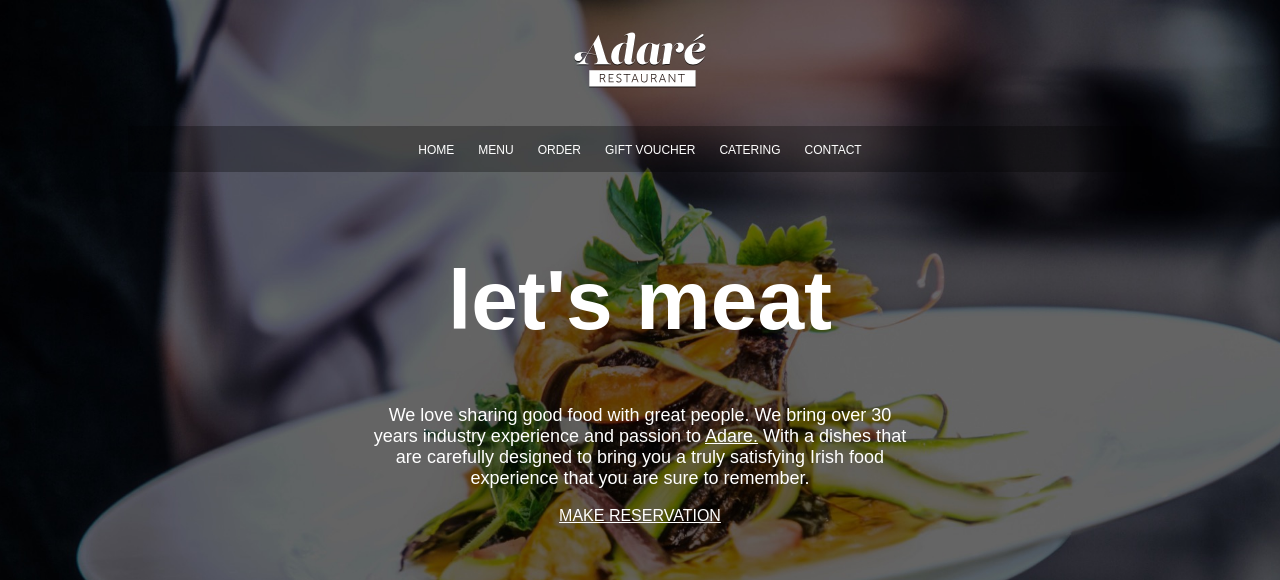
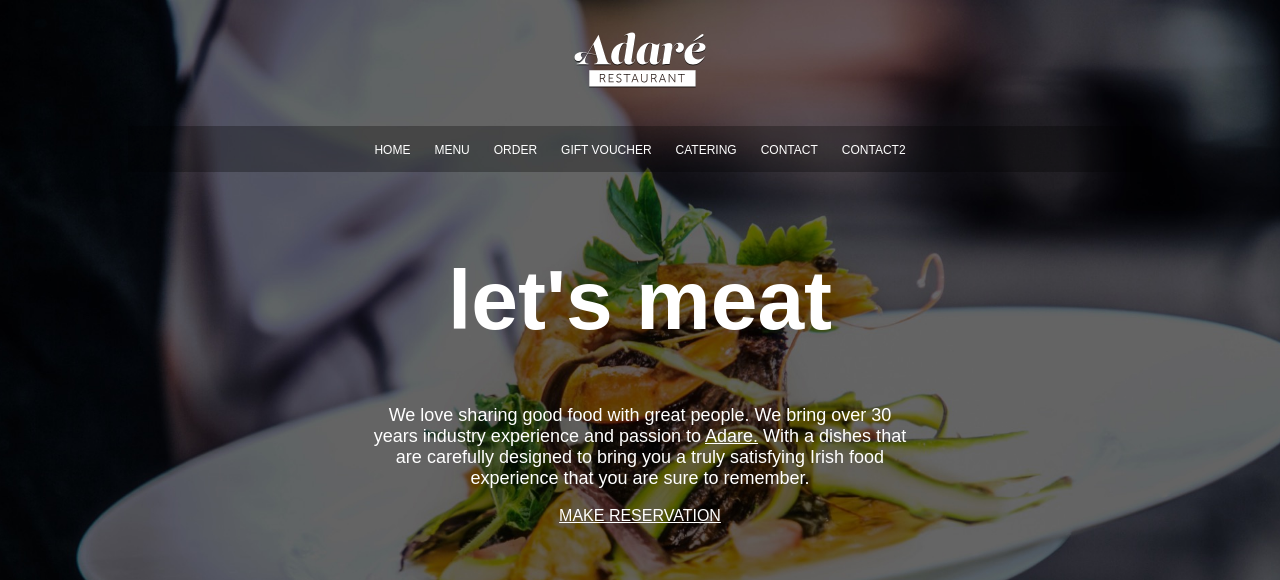
Before and after one commit to 4rh8/Project01, a plain HTML site: page index.html in a window 1280 px wide. Shown: the top 580 px of the page. Drawn offline with Linux system fonts and the light colour scheme.

Commit message:
Added Contact 2

```diff
--- a/index.html
+++ b/index.html
@@ -23,6 +23,7 @@
     <a href="#">GIFT VOUCHER</a>
     <a href="#">CATERING</a>
     <a href="#">CONTACT</a>
+    <a href="#">CONTACT2</a>
 
 </nav>
 
```
